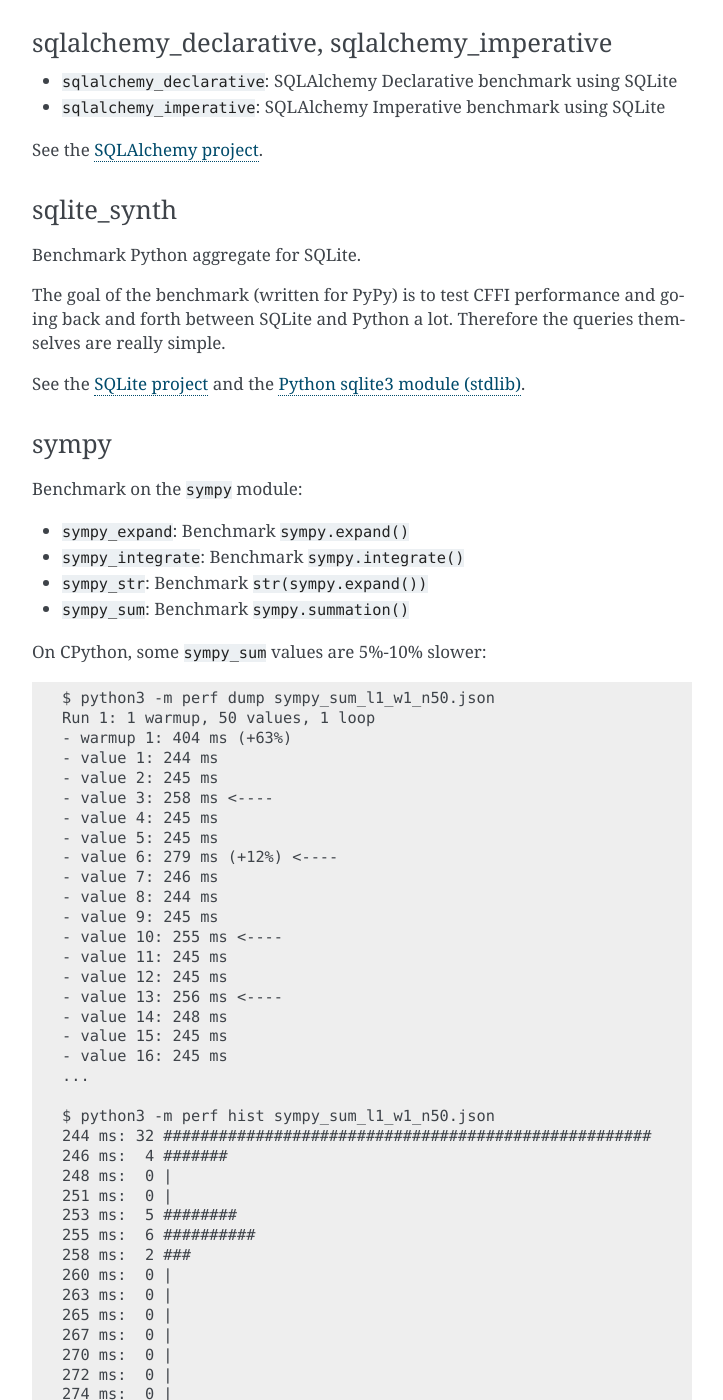
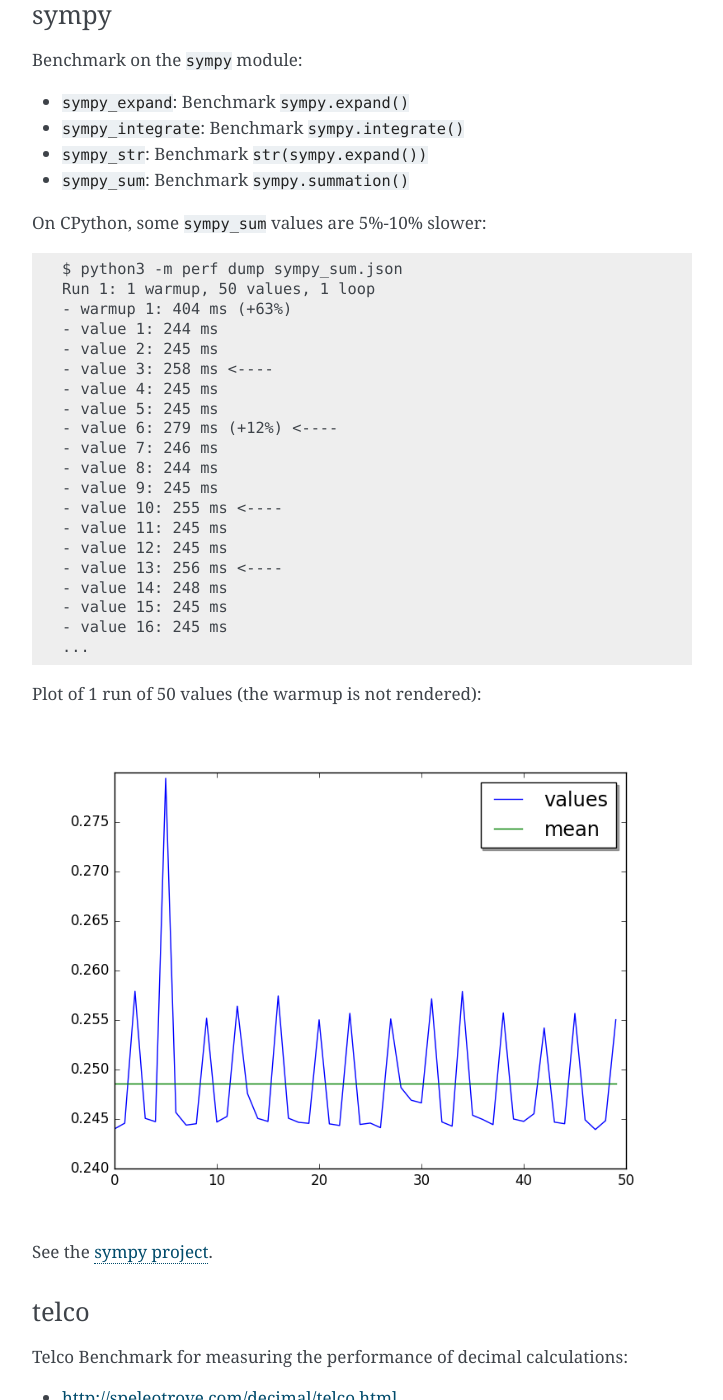
Before and after one commit to python/pyperformance, a Sphinx documentation site: the page built from doc/benchmarks.rst, in a window 1280 px wide and 1400 px high, scrolled down 14458 px. Shown: the whole window, without its empty margins (388-1111 px from the left). Built offline with Sphinx 7.4.7, drawn with Linux system fonts in a browser that asks for light colours; some of the changed text lies outside the part shown.

Commit message:
doc: add plots

```diff
--- a/doc/benchmarks.rst
+++ b/doc/benchmarks.rst
@@ -229,55 +229,11 @@
 parse the file in less than 1 second (around 250 ms).
 
 On CPython, after 3 warmups, the benchmarks enters a cycle of 5 values:
-every 5th value is 10% slower. Example::
+every 5th value is 10% slower. Plot of 1 run of 50 values (the warmup is not
+rendered):
 
-    $ python3 -m perf dump html5lib_run1_w0_n50.json
-    Run 1: 0 warmups, 50 values, 1 loop
-    - value 1: 251 ms
-    - value 2: 239 ms
-    - value 3: 239 ms
-    - value 4: 253 ms
-    - value 5: 238 ms
-    - value 6: 241 ms
-    - value 7: 238 ms
-    - value 8: 263 ms (+8%)
-    - value 9: 239 ms
-    - value 10: 240 ms
-    - value 11: 239 ms
-    - value 12: 239 ms
-    - value 13: 270 ms (+11%)
-    - value 14: 237 ms
-    - value 15: 238 ms
-    - value 16: 238 ms
-    - value 17: 240 ms
-    - value 18: 264 ms (+8%)
-    ...
-
-    $ python3 -m perf hist html5lib_run1_w0_n50.json
-    235 ms:  3 ##########
-    236 ms: 12 #########################################
-    238 ms: 18 #############################################################
-    239 ms:  4 ##############
-    241 ms:  1 ###
-    243 ms:  0 |
-    244 ms:  0 |
-    246 ms:  0 |
-    247 ms:  0 |
-    249 ms:  0 |
-    250 ms:  1 ###
-    252 ms:  1 ###
-    253 ms:  0 |
-    255 ms:  0 |
-    257 ms:  0 |
-    258 ms:  1 ###
-    260 ms:  1 ###
-    261 ms:  3 ##########
-    263 ms:  2 #######
-    264 ms:  2 #######
-    266 ms:  0 |
-    267 ms:  0 |
-    269 ms:  1 ###
-
+.. image:: images/html5lib.png
+   :alt: html5lib values
 
 See the `html5lib project <https://html5lib.readthedocs.io/>`_.
 
@@ -705,7 +661,7 @@
 
 On CPython, some ``sympy_sum`` values are 5%-10% slower::
 
-    $ python3 -m perf dump sympy_sum_l1_w1_n50.json
+    $ python3 -m perf dump sympy_sum.json
     Run 1: 1 warmup, 50 values, 1 loop
     - warmup 1: 404 ms (+63%)
     - value 1: 244 ms
@@ -726,47 +682,10 @@
     - value 16: 245 ms
     ...
 
-    $ python3 -m perf hist sympy_sum_l1_w1_n50.json
-    244 ms: 32 #####################################################
-    246 ms:  4 #######
-    248 ms:  0 |
-    251 ms:  0 |
-    253 ms:  5 ########
-    255 ms:  6 ##########
-    258 ms:  2 ###
-    260 ms:  0 |
-    263 ms:  0 |
-    265 ms:  0 |
-    267 ms:  0 |
-    270 ms:  0 |
-    272 ms:  0 |
-    274 ms:  0 |
-    277 ms:  0 |
-    279 ms:  1 ##
+Plot of 1 run of 50 values (the warmup is not rendered):
 
-    haypo@selma$ python3 -m perf stats sympy_sum_l1_w1_n50.json
-    ...
-    Number of warmup per run: 1
-    Number of value per run: 50
-    Loop iterations per value: 1
-    Total number of values: 50
-
-    Minimum:         244 ms
-    Median +- MAD:   245 ms +- 1 ms
-    Mean +- std dev: 249 ms +- 7 ms
-    Maximum:         279 ms
-
-      0th percentile: 244 ms (-2% of the mean) -- minimum
-      5th percentile: 244 ms (-2% of the mean)
-     25th percentile: 245 ms (-2% of the mean) -- Q1
-     50th percentile: 245 ms (-1% of the mean) -- median
-     75th percentile: 255 ms (+3% of the mean) -- Q3
-     95th percentile: 258 ms (+4% of the mean)
-    100th percentile: 279 ms (+12% of the mean) -- maximum
-
-    Number of outlier (out of 229 ms..270 ms): 1
-
-
+.. image:: images/sympy_sum.png
+   :alt: sympy_sum values
 
 See the `sympy project <http://www.sympy.org/>`_.
 
```
Also changed, not shown: doc/images/html5lib.png (added), doc/images/sympy_sum.png (added), 3 other files.
